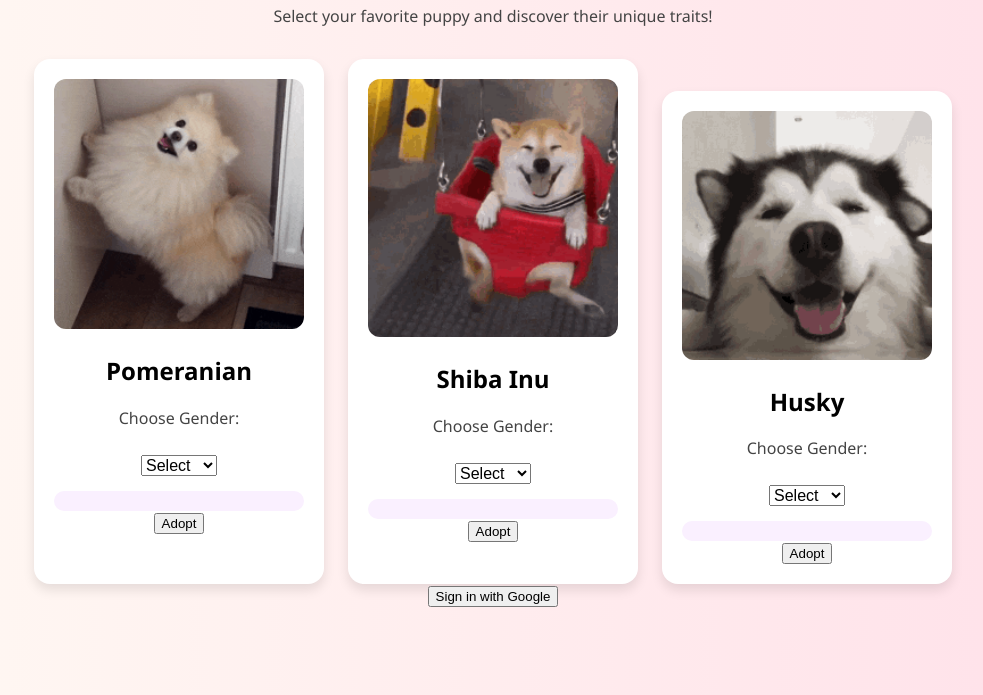
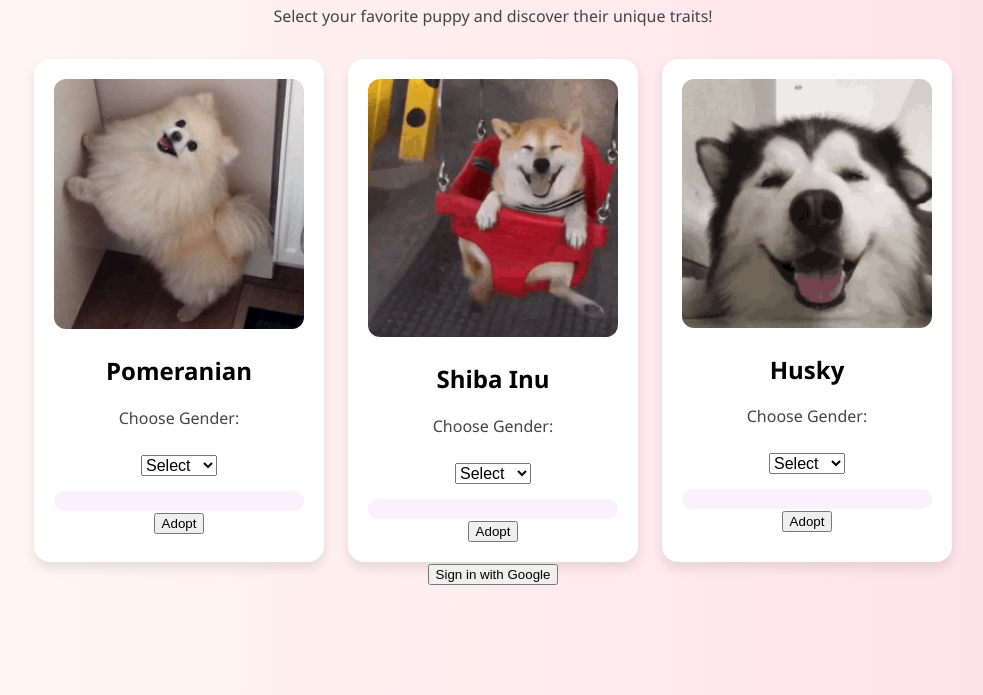
Before and after one commit to ylenoki/testing1, a plain HTML site: page index.html in a window 1280 px wide. Shown: the part 105-800 px from the top of the page, without its empty margins (147-1130 px from the left). Drawn offline with Linux system fonts and the light colour scheme.

Commit message:
Update index.html

```diff
--- a/index.html
+++ b/index.html
@@ -10,6 +10,7 @@
   <p>Select your favorite puppy and discover their unique traits!</p>
 
  <div class="dog-grid">
+
   <div class="dog-card">
     <img src="pomeranian.gif" alt="Pomeranian" class="dog-img">
     <h2>Pomeranian</h2>
@@ -36,7 +37,6 @@
     <button onclick="adoptPet('shiba')">Adopt</button>
   </div>
 
-   <div class="dog-grid">
   <div class="dog-card">
     <img src="husky.gif" alt="Husky" class="dog-img">
     <h2>Husky</h2>
@@ -49,6 +49,7 @@
     <div class="traits" id="traits-husky"></div>
     <button onclick="adoptPet('husky')">Adopt</button>
   </div>
+
 </div>
 
 <script src="script.js"></script>
```
Lines whose indentation alone changed are shown as unchanged.
